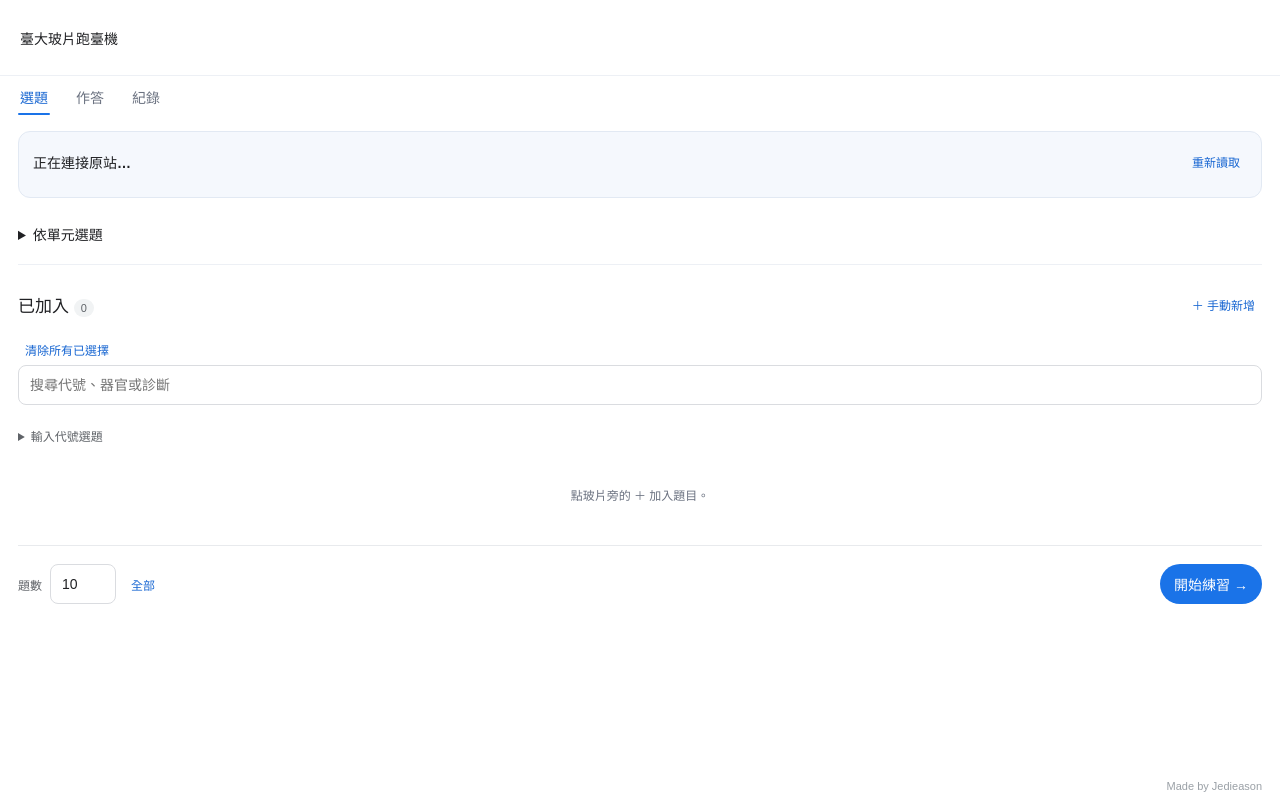
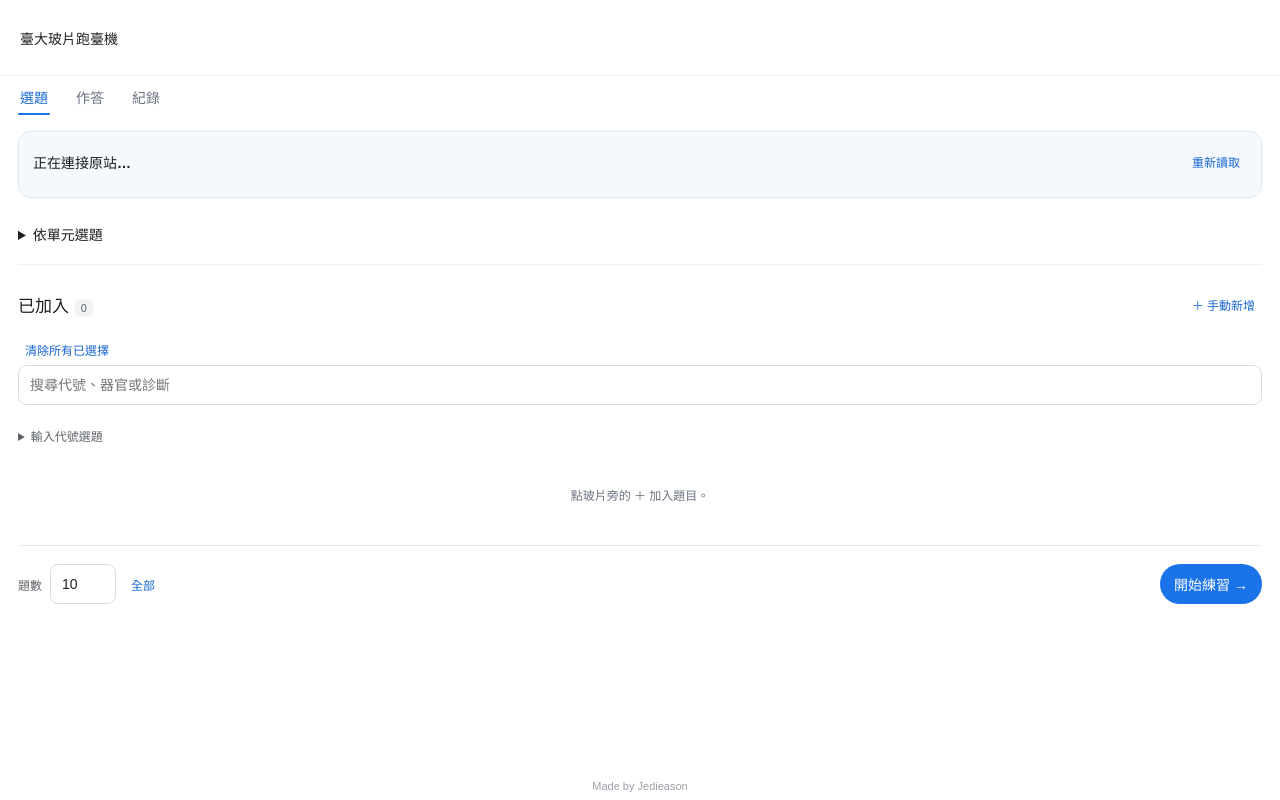
Before and after one commit to jedieason/micro, a browser extension: page extension/pages/index.html in a window 1280 px wide. Drawn offline with Linux system fonts and the light colour scheme.

Commit message:
style: revert footer to centered alignment

```diff
--- a/extension/pages/style.css
+++ b/extension/pages/style.css
@@ -14,7 +14,7 @@ nav .tab.active::after{content:"";position:absolute;left:0;right:0;bottom:0;heig
 #allQuestions[aria-pressed=true]{background:#e8f0fe;color:#1967d2}
 
 #selectionSummary{margin:0 0 8px;font-size:12px;color:#6b7280}
-footer{flex-shrink:0;text-align:right;color:#9aa0a6;font-size:11px;padding:4px 18px 8px;user-select:none;background:#fff}
+footer{flex-shrink:0;text-align:center;color:#9aa0a6;font-size:11px;padding:4px 18px 8px;user-select:none;background:#fff}
 footer a{color:#9aa0a6;text-decoration:none;font-weight:500}
 footer a:hover{text-decoration:underline;color:#1a73e8}
 
```
